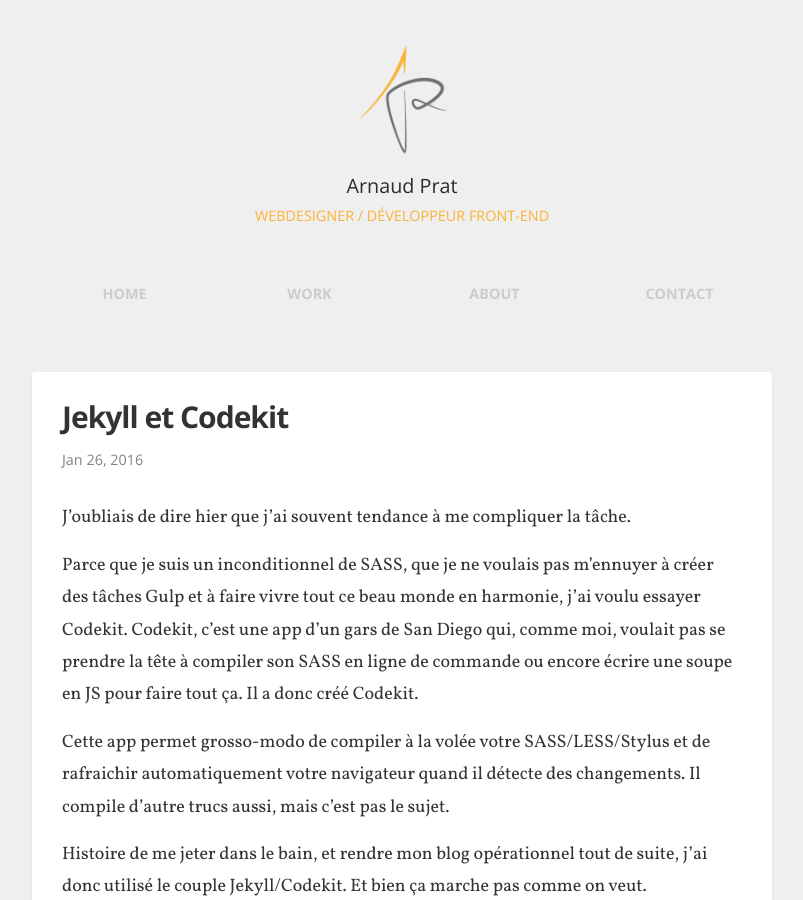
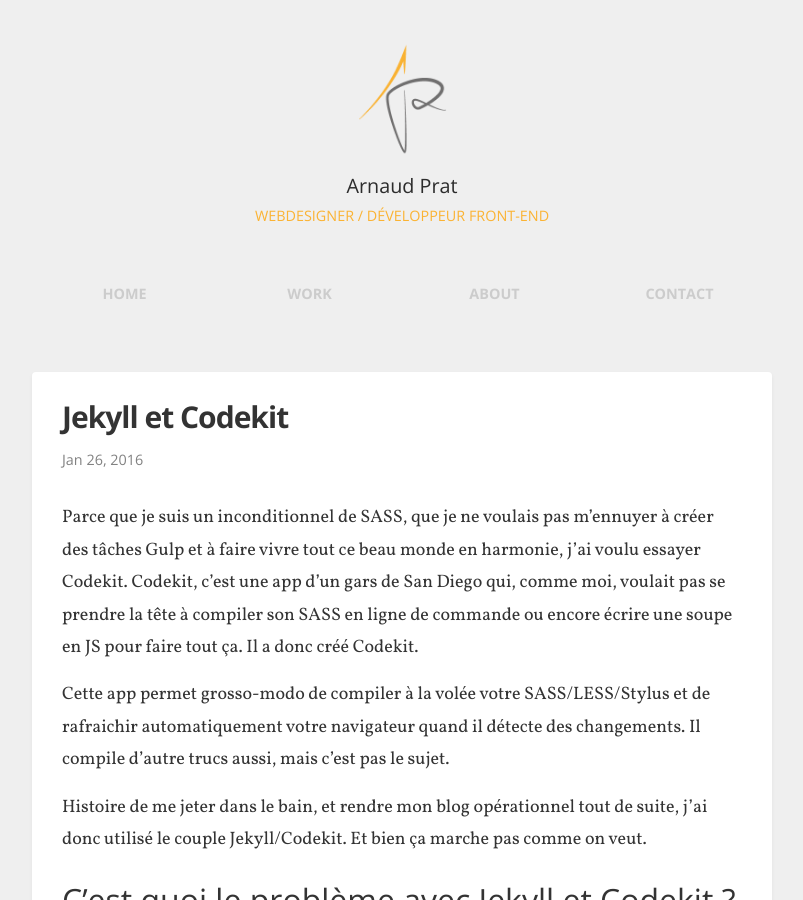
Before and after one commit to Noctane/noctane.github.io, a Jekyll site: the page built from _posts/2016-01-26-jekyll-codekit.md, in a window 1280 px wide and 900 px high. Shown: the whole window, without its empty margins (238-1041 px from the left). Built offline with Jekyll 4.4.1, drawn with Linux system fonts in a browser that asks for light colours; comment, search, counter and statistics services are not loaded.

```diff
--- a/_posts/2016-01-26-jekyll-codekit.md
+++ b/_posts/2016-01-26-jekyll-codekit.md
@@ -5,7 +5,6 @@
 categories: articles
 excerpt_separator: <!--more-->
 ---
-J'oubliais de dire hier que j'ai souvent tendance à me compliquer la tâche.
 
 Parce que je suis un inconditionnel de SASS, que je ne voulais pas m'ennuyer à créer des tâches Gulp et à faire vivre tout ce beau monde en harmonie, j'ai voulu essayer Codekit.
 <!--more-->
```
